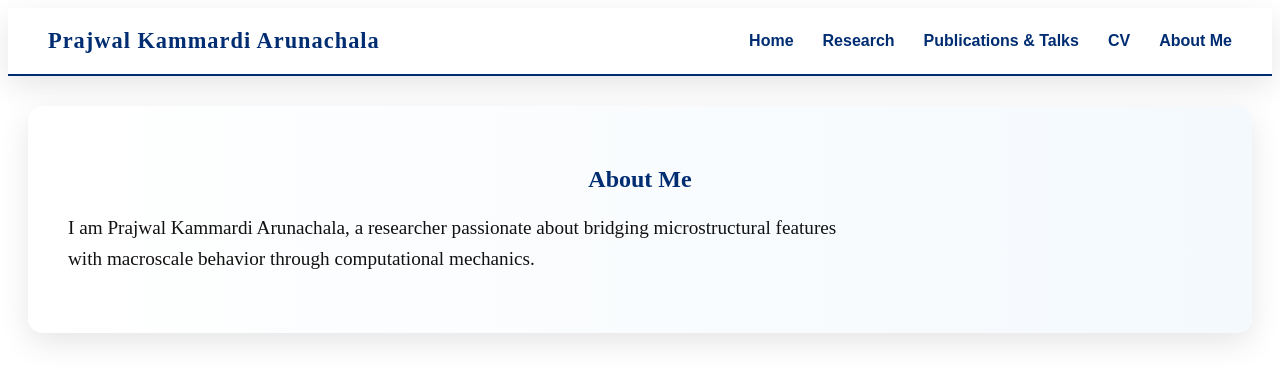
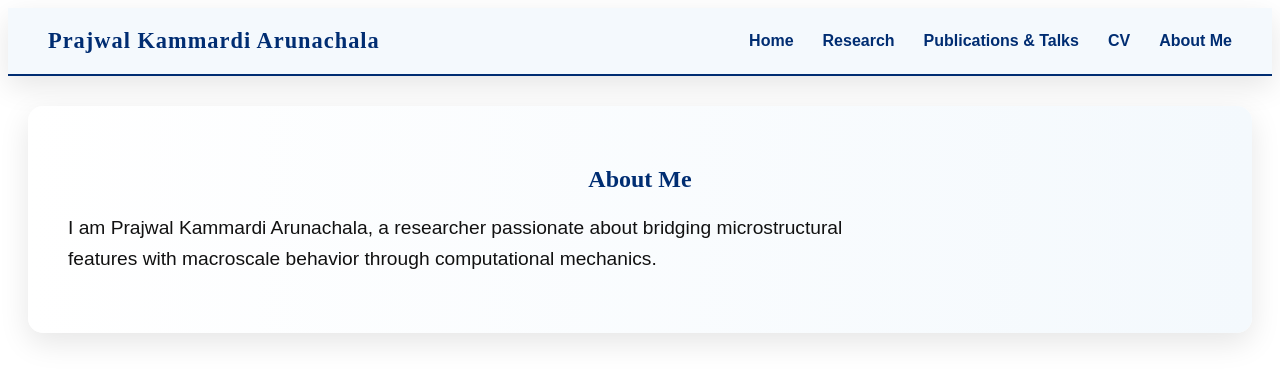
Before and after one commit to prajwalka/prajwalka.github.io, a Jekyll site: the page built from about.md, in a window 1280 px wide. Shown: the top 382 px of the page. Built offline with Jekyll 4.4.1, drawn with Linux system fonts in a browser that asks for light colours; some web fonts are replaced.

Commit message:
Updating homepage

```diff
--- a/assets/style.css
+++ b/assets/style.css
@@ -5,7 +5,7 @@ header {
   align-items: center;
   margin-bottom: 30px;
   padding: 20px 40px;
-  background-color: linear-gradient(to right, #ffffff, #f4f9fd);
+  background-color: #f4f9fd;
   border-bottom: 2px solid #002D72;
   box-shadow: 0 10px 30px rgba(0, 0, 0, 0.1);  /* Subtle shadow for depth */
   transition: box-shadow 0.3s ease;  /* Smooth transition for shadow */
@@ -90,6 +90,7 @@ h1 {
 
 /* Main text (p) */
 p {
+  font-family: 'Computer Modern Sans', sans-serif;
   font-size: 1.2em; /* Increased font size for better readability */
   line-height: 1.6; /* Increased line height for better text spacing */
   color: #111111;
```
